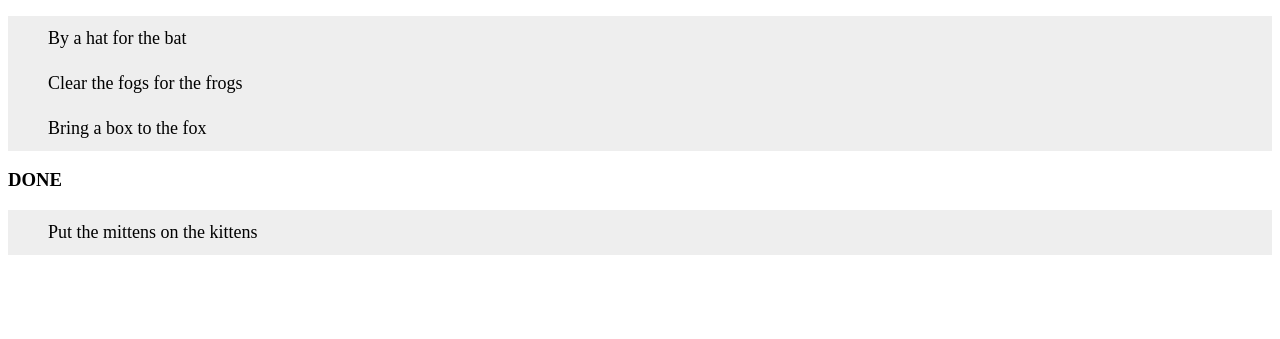
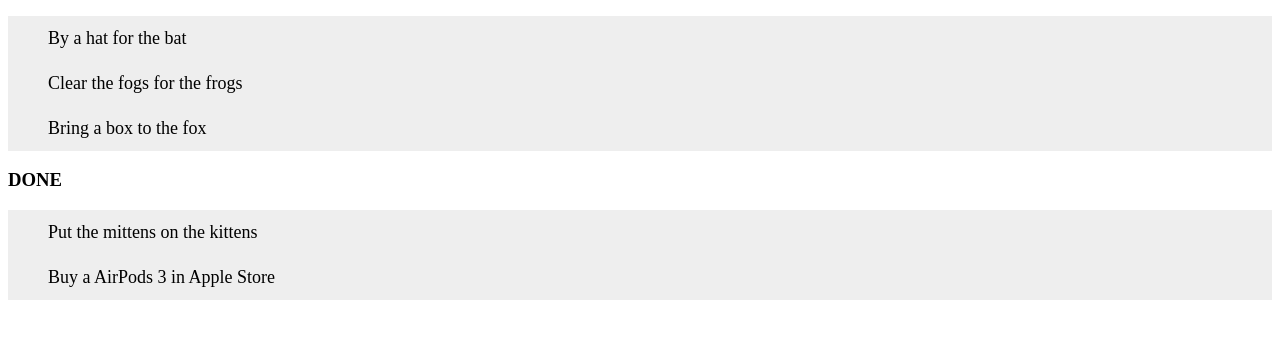
Before and after one commit to jaymesjhang/demo, a plain HTML site: page index.html in a window 1280 px wide. Shown: the part 105-444 px from the top of the page. Drawn offline with Linux system fonts and the light colour scheme.

Commit message:
add a done item

```diff
--- a/index.html
+++ b/index.html
@@ -46,6 +46,7 @@
         <h3>Done</h3>
         <ul>
             <li>Put the mittens on the kittens</li>
+            <li>Buy a AirPods 3 in Apple Store</li>
         </ul>
     </body>
 </html>
```
